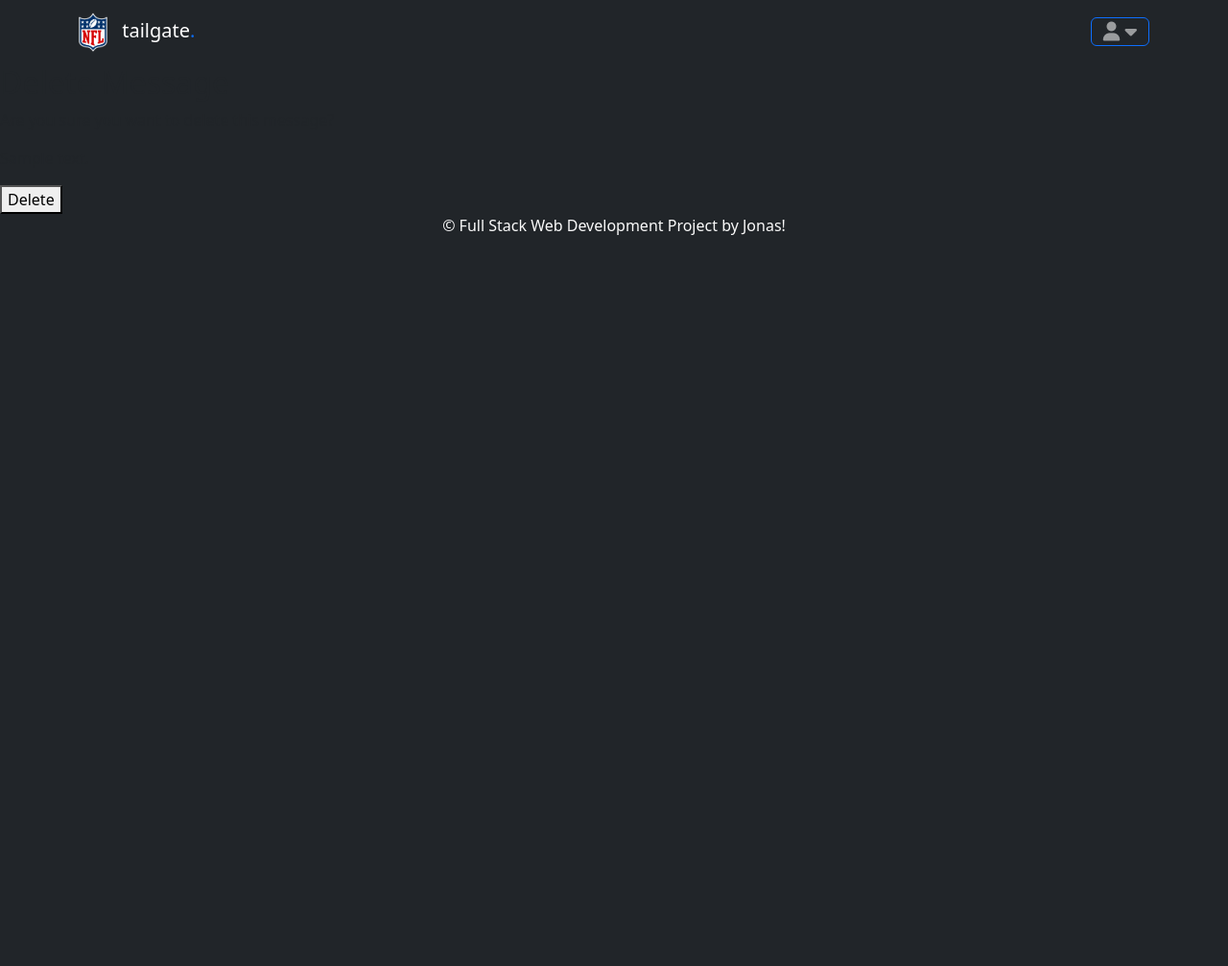
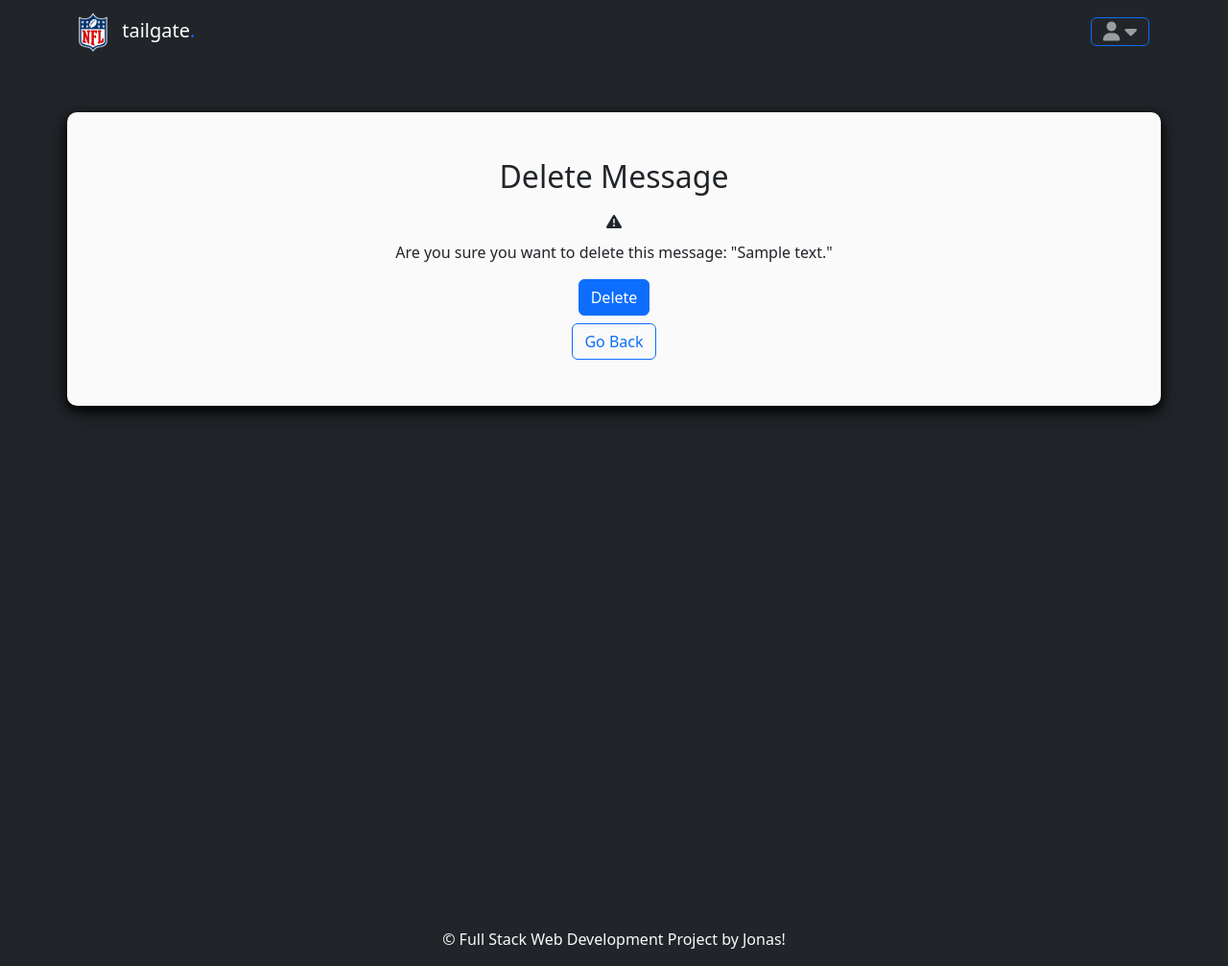
Before and after one commit to firstnamejonas/nfl-tailgate-app, a Django app: page /chat/delete/1/ in a window 1280 px wide. Shown: the whole page at 96% size. Before the commit the page ends 245 px from the top, so only its background shows below. Run offline with Django 4.2, Linux system fonts and the light colour scheme; a user stored in the database is signed in; tables that the repository leaves empty hold one stand-in row (values such as "Sample post"); some libraries are stand-ins or nearby versions.

Commit message:
Optimize style and content on message delete page

```diff
--- a/templates/delete_message.html
+++ b/templates/delete_message.html
@@ -5,14 +5,29 @@
 
 {% block content %}
 
-<section id="delete-message">
-    <h2>Delete Message</h2>
-    <p>Are you sure you want to delete this message?</p>
-    <p>{{ message.content }}</p>
-    <form method="post">
-        {% csrf_token %}
-        <button type="submit">Delete</button>
-    </form>
+<section class="chatrooms-section">
+    <div class="container container-background text-center">
+        <div class="row">
+            <div class="col-12 mt-5">
+                <h2>Delete Message</h2>
+            </div>
+            <div class="col-12 mt-2">
+                <i class="fa-solid fa-triangle-exclamation"></i>
+            </div>
+            <div class="col-12 mt-2">
+                <p>Are you sure you want to delete this message: "{{ message.content }}"</p>
+            </div>
+            <div class="col-12 mb-2">
+                <form method="post">
+                    {% csrf_token %}
+                    <button class="btn btn-primary" type="submit">Delete</button>
+                </form>
+            </div>
+            <div class="col-12 mb-5">
+                <button onclick="goBack()" class="btn btn-outline-primary">Go Back</button>
+            </div>
+        </div>
+    </div>
 </section>
 
 {% endblock %}
```
